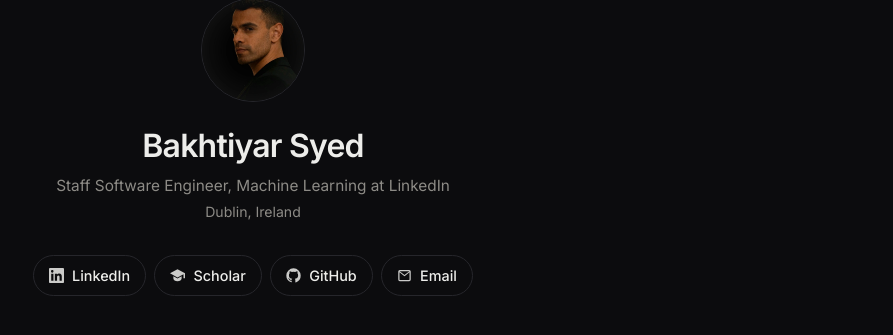
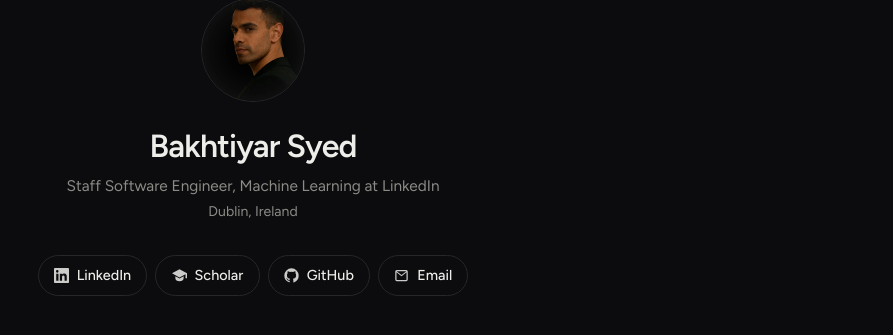
Before and after one commit to bakszero/bakszero.github.io, a Jekyll site: the page built from index.html, in a window 1280 px wide. Shown: the part 303-638 px from the top of the page, without its empty margins (387-1280 px from the left). Built offline with Jekyll 4.4.1, drawn with Linux system fonts in a browser that asks for light colours.

Commit message:
Switch to Figtree and fix relative asset paths
Two changes to the same set of files.

Font: replace Inter with Figtree, which is slightly narrower with a more
even rhythm at display size. One line in the layout and one custom
property in the stylesheet; no layout or metric changes.

Asset paths: `baseurl` was `/`, and Jekyll normalises that to an empty
string, so `{{ site.baseurl }}static/...` emitted `static/...` with no
leading slash. At the site root that resolves fine, but on any nested
URL the browser resolved it against the wrong directory, so the 404 page
served at e.g. /foo/bar looked for /foo/static/css/main.css and rendered
completely unstyled.

- Set `baseurl: ""` so the value is explicit rather than normalised
- Move the slash into the templates: `{{ site.baseurl }}/static/...`
- Give the 404 "Back to home" link an explicit trailing slash

Co-authored-by: Copilot App <223556219+Copilot@users.noreply.github.com>

```diff
--- a/404.html
+++ b/404.html
@@ -6,6 +6,6 @@ title: Page not found
   <h1 class="name">404</h1>
   <p class="line">This page doesn&rsquo;t exist.</p>
   <nav class="links" aria-label="Home">
-    <a href="{{ site.baseurl }}">Back to home</a>
+    <a href="{{ site.baseurl }}/">Back to home</a>
   </nav>
 </section>
--- a/_config.yml
+++ b/_config.yml
@@ -16,7 +16,7 @@ exclude:
 ###############################################################################
 # Site
 url: https://bakhtiyar.js.org
-baseurl: /
+baseurl: ""
 title: Bakhtiyar Syed
 description: >-
   Bakhtiyar Syed - Staff Software Engineer, Machine Learning at LinkedIn,
--- a/_layouts/layout.html
+++ b/_layouts/layout.html
@@ -21,13 +21,13 @@
 
     <meta name="theme-color" content="#0c0c0e">
 
-    <link rel="icon" href="{{ site.baseurl }}static/img/favicon.ico" sizes="any">
-    <link rel="apple-touch-icon" href="{{ site.baseurl }}static/img/apple-touch-icon.png">
+    <link rel="icon" href="{{ site.baseurl }}/static/img/favicon.ico" sizes="any">
+    <link rel="apple-touch-icon" href="{{ site.baseurl }}/static/img/apple-touch-icon.png">
 
     <link rel="preconnect" href="https://fonts.googleapis.com">
     <link rel="preconnect" href="https://fonts.gstatic.com" crossorigin>
-    <link href="https://fonts.googleapis.com/css2?family=Inter:wght@400;500;600;700&display=swap" rel="stylesheet">
-    <link rel="stylesheet" href="{{ site.baseurl }}static/css/main.css">
+    <link href="https://fonts.googleapis.com/css2?family=Figtree:wght@400;500;600;700&display=swap" rel="stylesheet">
+    <link rel="stylesheet" href="{{ site.baseurl }}/static/css/main.css">
 
     <script type="application/ld+json">
     {
@@ -68,7 +68,7 @@
       {{ content }}
     </main>
 
-    <script src="{{ site.baseurl }}static/js/main.js" defer></script>
+    <script src="{{ site.baseurl }}/static/js/main.js" defer></script>
     {% include analytics.html %}
   </body>
 </html>
--- a/index.html
+++ b/index.html
@@ -2,7 +2,7 @@
 layout: layout
 ---
 <section class="card">
-  <img class="portrait" src="{{ site.baseurl }}static/img/{{ site.avatar }}"
+  <img class="portrait" src="{{ site.baseurl }}/static/img/{{ site.avatar }}"
        alt="{{ site.author }}" width="800" height="800">
 
   <h1 class="name">{{ site.author }}</h1>
--- a/static/css/main.css
+++ b/static/css/main.css
@@ -8,7 +8,7 @@ img, svg { display: block; }
 button { font: inherit; color: inherit; background: none; border: 0; cursor: pointer; }
 
 :root {
-  --font: 'Inter', -apple-system, BlinkMacSystemFont, 'Segoe UI', Roboto, Helvetica, Arial, sans-serif;
+  --font: 'Figtree', -apple-system, BlinkMacSystemFont, 'Segoe UI', Roboto, Helvetica, Arial, sans-serif;
   --ease: cubic-bezier(0.22, 1, 0.36, 1);
 }
 
```
